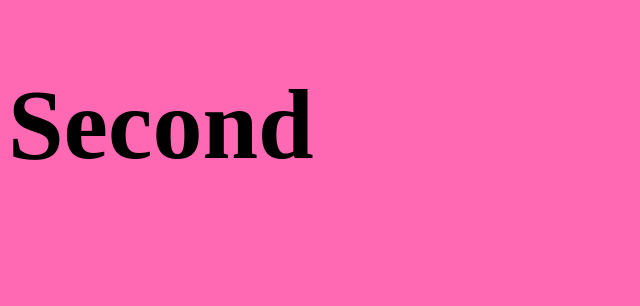
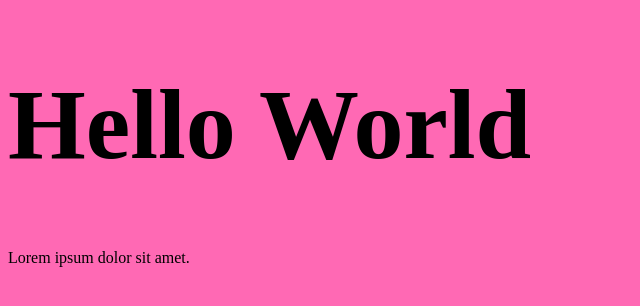
Before and after one commit to lsy0194/My-Second, a plain HTML site: page index.html in a window 1280 px wide. Shown: the whole page, without its empty margins (0-640 px from the left). Drawn offline with Linux system fonts and the light colour scheme.

Commit message:
글자 변경

```diff
--- a/index.html
+++ b/index.html
@@ -9,7 +9,8 @@
 </head>
 
 <body>
-  <h1>Second</h1>
+  <h1>Hello World</h1>
+  <p>Lorem ipsum dolor sit amet.</p>
 </body>
 
 </html>
```
